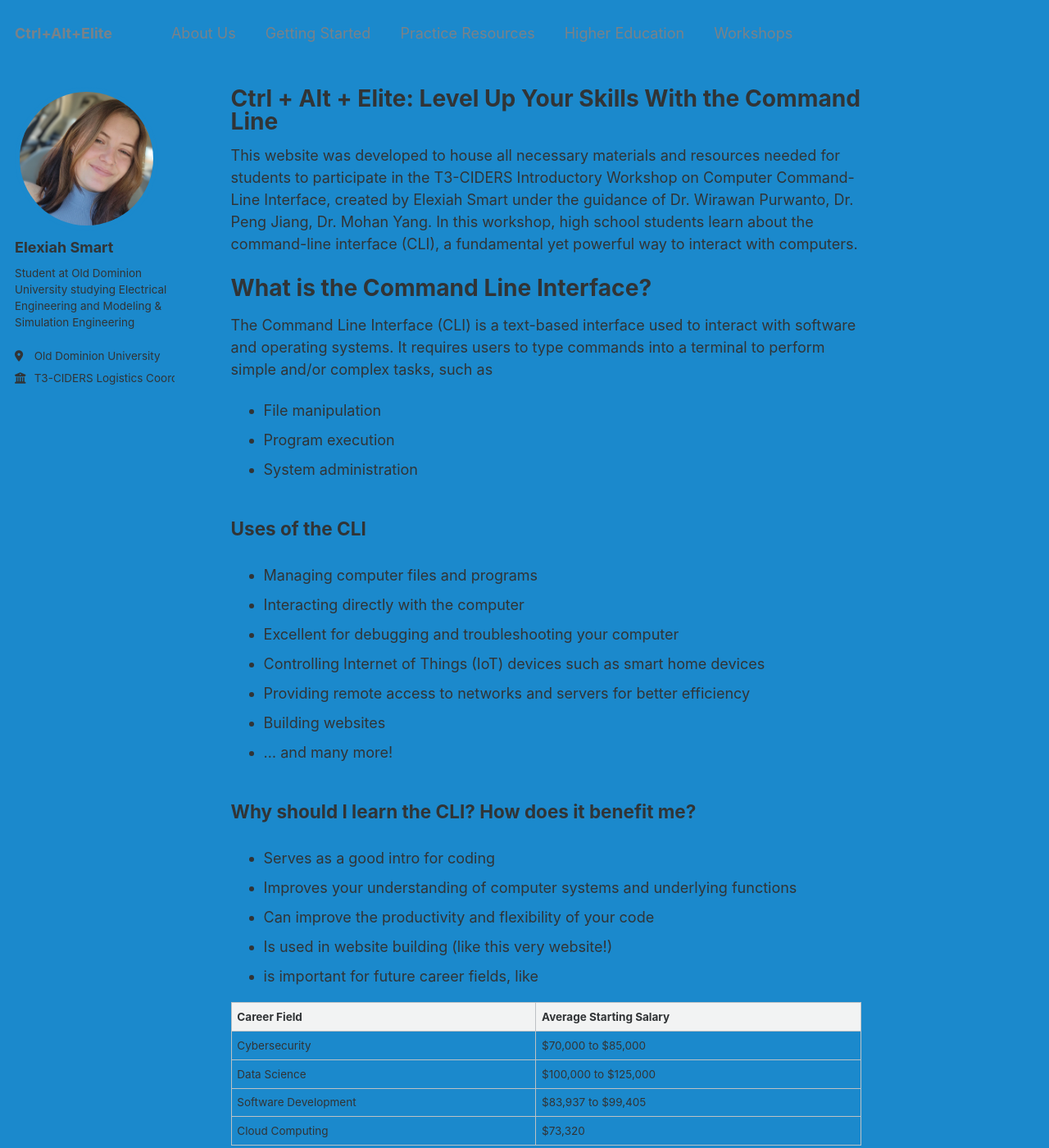
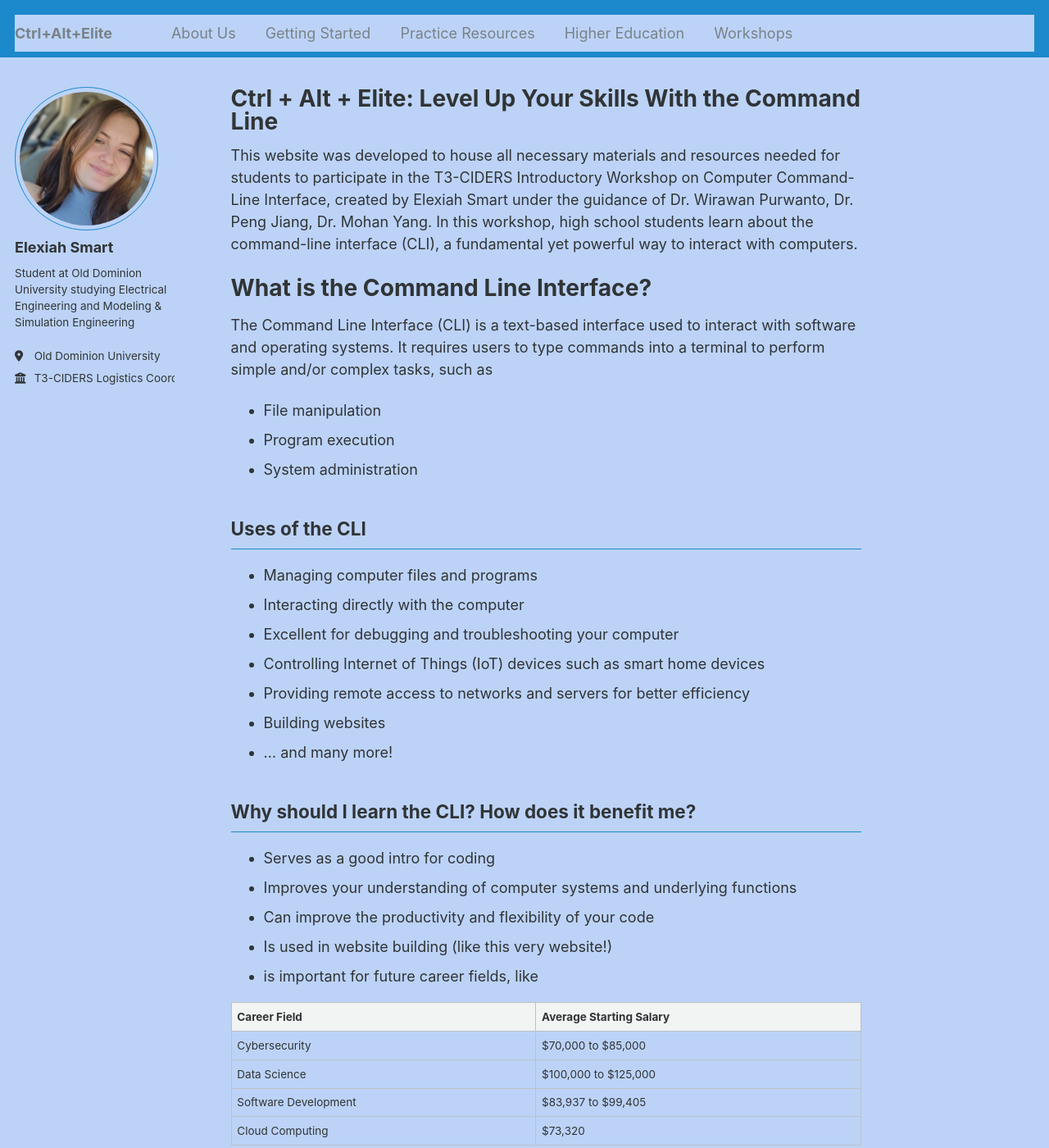
Before and after one commit to lexiluthor05/Ctrl-Alt-Elite, a Jekyll site: the page built from _pages/frontpage.md, in a window 1280 px wide and 1400 px high. Shown: the whole window at 82% size. Built offline with Jekyll 4.4.1, drawn with Linux system fonts in a browser that asks for light colours.

Commit message:
try again

```diff
--- a/_sass/_variables.scss
+++ b/_sass/_variables.scss
@@ -62,7 +62,7 @@ $light-gray                 : mix(#fff, $gray, 50%);
 $lighter-gray               : mix(#fff, $gray, 90%);
 
 $body-color                 : #bcd3f7;
-$background-color           : #1b89cc;
+$background-color           : #bcd3f7;
 $code-background-color      : $darker-gray;
 $code-background-color-dark : #000;
 $text-color                 : $darker-gray;
```
